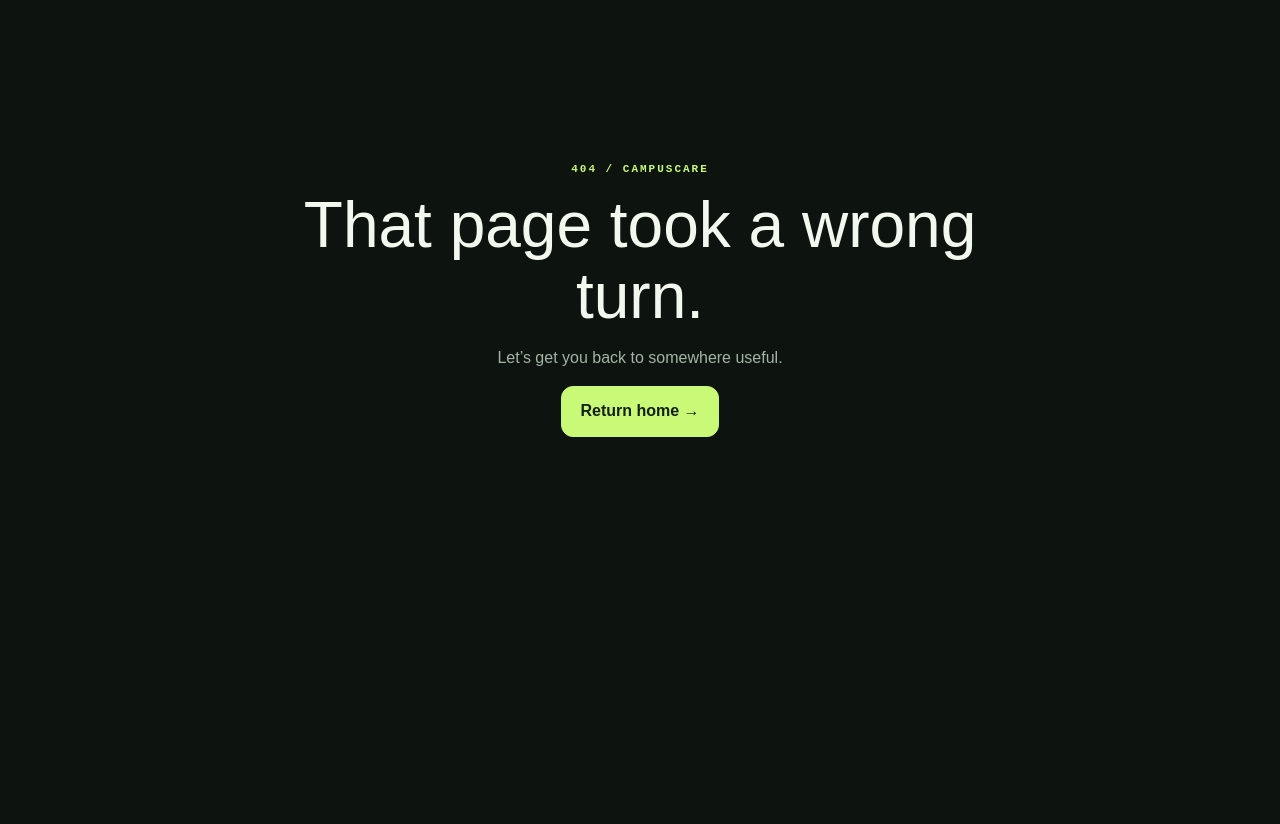
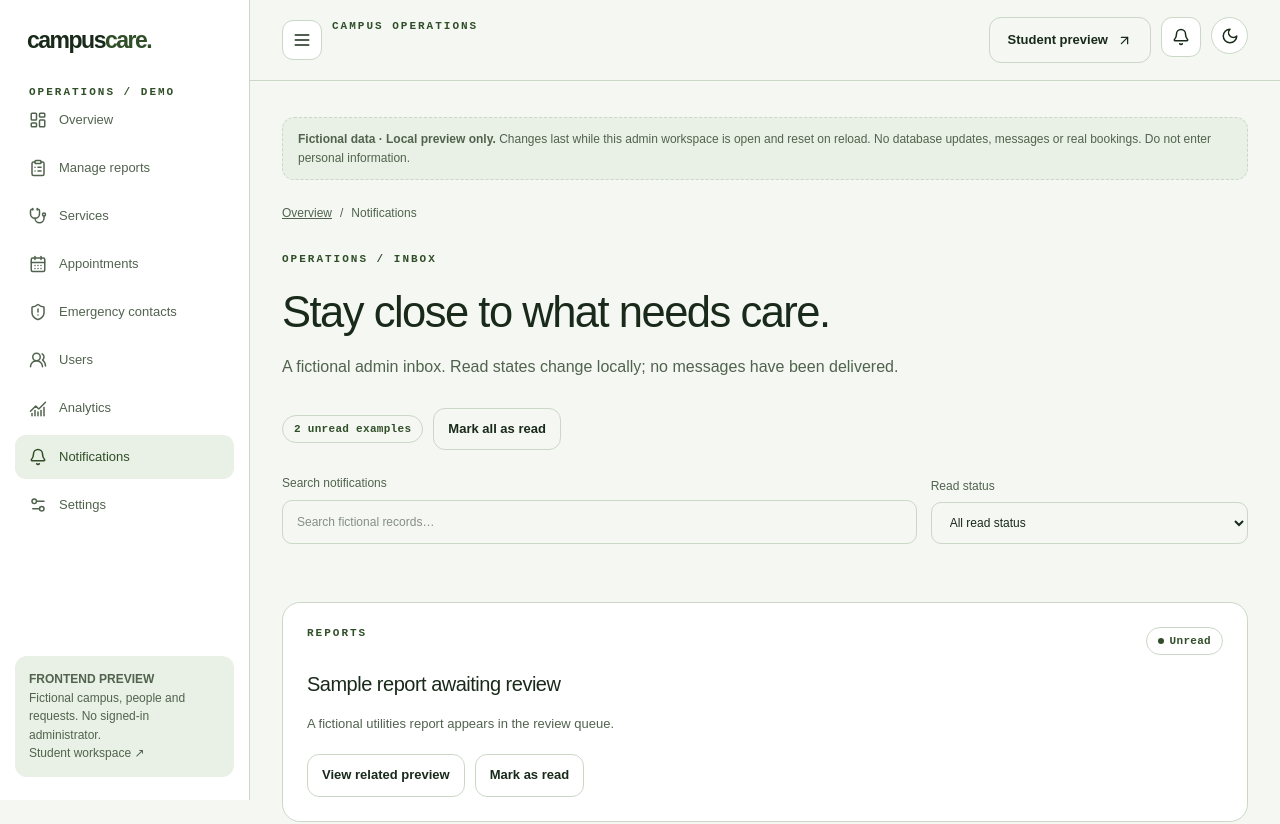
Before and after one commit to Abdulfatai2000/campusCare, a Next.js app: page /admin/notifications in a window 1280 px wide. Before the commit this address had no page. Shown: the top 824 px of the page. Before the commit the page ends 800 px from the top, so only its background shows below. Built offline with nearby package versions, Linux system fonts and the light colour scheme.

Commit message:
feat(admin): add fictional notification inbox and read states

```diff
--- /dev/null
+++ b/src/app/(admin)/admin/notifications/page.tsx
@@ -0,0 +1,3 @@
+import { AdminNotifications } from "@/components/admin/admin-notifications";
+import { PageHeading } from "@/components/shared/page-heading";
+export default function Page() { return <><PageHeading eyebrow="Operations / Inbox" title="Stay close to what needs care." description="A fictional admin inbox. Read states change locally; no messages have been delivered." /><AdminNotifications /></>; }
--- /dev/null
+++ b/src/components/admin/admin-notifications.tsx
@@ -0,0 +1,15 @@
+"use client";
+import Link from "next/link";
+import { useState } from "react";
+import { useAdminPreview } from "./admin-state";
+import { FilterSelect, NoResults, PreviewFeedback, SearchField, StatusBadge } from "./admin-ui";
+
+export function AdminNotifications() {
+  const { notifications, setNotifications } = useAdminPreview();
+  const [query, setQuery] = useState("");
+  const [filter, setFilter] = useState("");
+  const [feedback, setFeedback] = useState("");
+  const rows = notifications.filter(item => `${item.title} ${item.detail}`.toLowerCase().includes(query.trim().toLowerCase()) && (!filter || (filter === "unread" ? !item.read : item.read)));
+  const unread = notifications.filter(item => !item.read).length;
+  return <><div className="admin-actions"><span className="status">{unread} unread examples</span><button className="button button-outline" disabled={!unread} onClick={() => { setNotifications(current => current.map(item => ({ ...item, read: true }))); setFeedback("All examples marked as read locally."); }}>Mark all as read</button></div><div className="admin-toolbar"><SearchField label="Search notifications" value={query} onChange={setQuery} /><FilterSelect label="Read status" value={filter} onChange={setFilter} options={["unread", "read"]} /></div><PreviewFeedback>{feedback}</PreviewFeedback>{rows.length ? <div className="preview-list">{rows.map(item => <article className="admin-section" key={item.id}><div className="admin-chart-label"><span className="eyebrow">{item.category}</span><StatusBadge value={item.read ? "read" : "unread"} /></div><h2 style={{ marginTop: 14 }}>{item.title}</h2><p className="muted small">{item.detail}</p><div className="admin-actions"><Link className="button button-outline" href={item.href}>View related preview</Link><button className="button button-outline" onClick={() => { setNotifications(current => current.map(notice => notice.id === item.id ? { ...notice, read: !notice.read } : notice)); setFeedback(`Example marked as ${item.read ? "unread" : "read"} locally.`); }}>Mark as {item.read ? "unread" : "read"}</button></div></article>)}</div> : <NoResults reset={() => { setQuery(""); setFilter(""); }} />}</>;
+}
--- a/src/constants/navigation.ts
+++ b/src/constants/navigation.ts
@@ -20,5 +20,6 @@ export const adminNavigation: NavEntry[] = [
   {label:"Emergency contacts",href:"/admin/emergency-contacts",icon:ShieldAlert},
   {label:"Users",href:"/admin/users",icon:UsersRound},
   {label:"Analytics",href:"/admin/analytics",icon:ChartNoAxesCombined},
+  {label:"Notifications",href:"/admin/notifications",icon:Bell},
   {label:"Settings",href:"/admin/settings",icon:Settings2},
 ];
```
